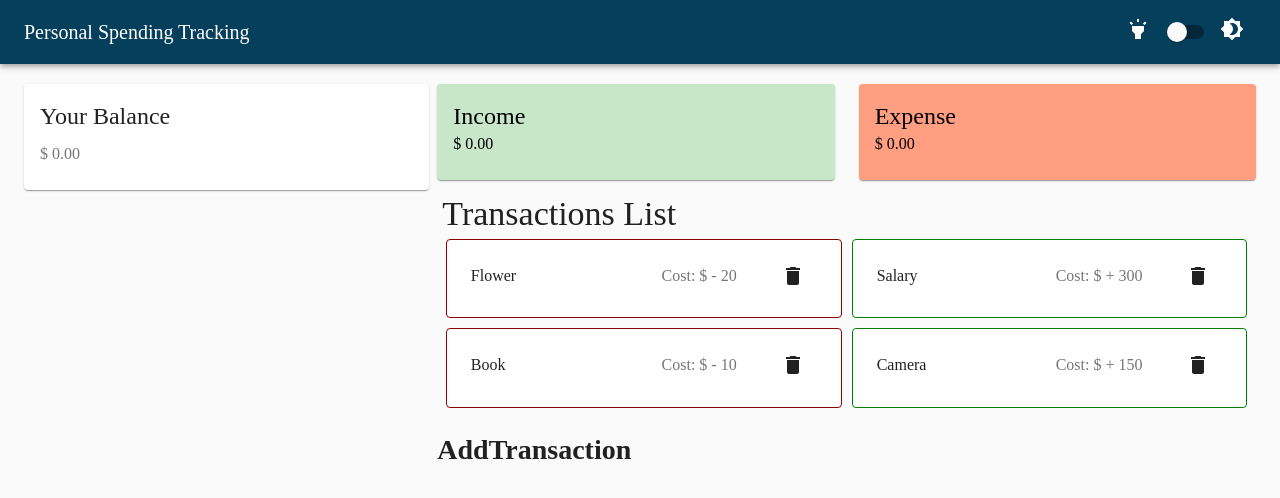
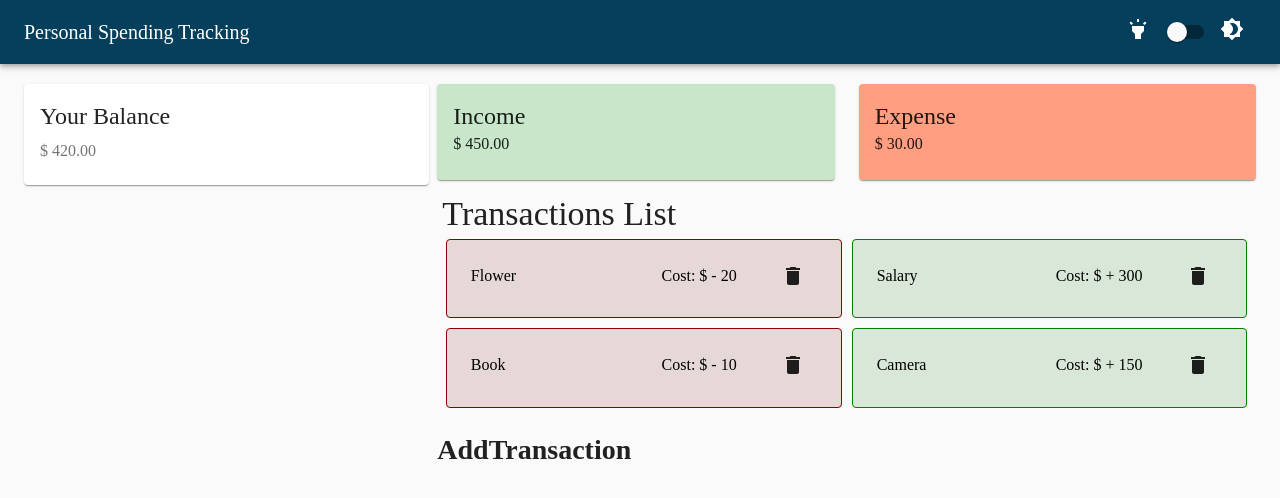
Before and after one commit to moh7afiz90/personal-expense-tracker, a React (Create React App) app: page / in a window 1280 px wide. Shown: the top 498 px of the page. Built offline with nearby package versions, Linux system fonts and the light colour scheme.

Commit message:
delete a transaction

```diff
--- a/src/components/Balance.js
+++ b/src/components/Balance.js
@@ -1,5 +1,8 @@
-import React from 'react'
+import React, { useContext } from 'react'
+
 import { Card, CardContent, Typography, makeStyles } from '@material-ui/core'
+
+import { GlobalContext } from '../context/GlobalState'
 
 const useStyles = makeStyles({
   root: {
@@ -13,6 +16,10 @@ const useStyles = makeStyles({
 
 export const Balance = () => {
   const classes = useStyles()
+  const { transactions } = useContext(GlobalContext)
+  // const amounts = transactions.amount
+  const amounts = transactions.map(transaction => transaction.amount)
+  const total = amounts.reduce((acc, item) => (acc += item), 0).toFixed(2)
 
   return (
     <Card className={classes.root}>
@@ -21,11 +28,12 @@ export const Balance = () => {
           Your Balance
         </Typography>
         <Typography
-          component="h5"
+          // component="h5"
+          variant="h1"
           className={classes.pos}
           color="textSecondary"
         >
-          $ 0.00
+          $ {total}
         </Typography>
       </CardContent>
     </Card>
--- a/src/components/IncomeExpenses.js
+++ b/src/components/IncomeExpenses.js
@@ -1,4 +1,5 @@
-import React from 'react'
+import React, { useContext } from 'react'
+import { GlobalContext } from '../context/GlobalState'
 import {
   Grid,
   Card,
@@ -11,16 +12,33 @@ const useStyles = makeStyles({
   root: {
     minWidth: 275
   },
-  contentColor: {
+  contentColorIncome: {
+    color: '#000'
+  },
+  contentColorExpense: {
     color: '#000'
   }
 })
 
 export const IncomeExpenses = props => {
+  const { transactions } = useContext(GlobalContext)
+
+  const amounts = transactions.map(transaction => transaction.amount)
+
+  // const total = amounts.reduce((acc, item) => (acc += item), 0).toFixed(2)
+
+  const income = amounts
+    .filter(item => item > 0)
+    .reduce((acc, item) => (acc += item), 0)
+    .toFixed(2)
+
+  const expense = (
+    amounts.filter(item => item < 0).reduce((acc, item) => (acc += item), 0) *
+    -1
+  ).toFixed(2)
   const classes = useStyles()
   return (
     <div>
-      {/* <Card> */}
       <Grid container spacing={3}>
         <Grid item xs={6}>
           <Card style={{ backgroundColor: '#c8e6c9' }}>
@@ -33,7 +51,7 @@ export const IncomeExpenses = props => {
                 Income
               </Typography>
               <Typography className={classes.contentColor} component="h5">
-                $ 0.00
+                $ {income}
               </Typography>
             </CardContent>
           </Card>
@@ -49,13 +67,12 @@ export const IncomeExpenses = props => {
                 Expense
               </Typography>
               <Typography component="h5" className={classes.contentColor}>
-                $ 0.00
+                $ {expense}
               </Typography>
             </CardContent>
           </Card>
         </Grid>
       </Grid>
-      {/* </Card> */}
     </div>
   )
 }
--- a/src/components/Transaction.js
+++ b/src/components/Transaction.js
@@ -1,4 +1,4 @@
-import React from 'react'
+import React, { useContext } from 'react'
 
 import {
   Box,
@@ -8,16 +8,20 @@ import {
   Button,
   makeStyles
 } from '@material-ui/core'
-
 import DeleteIcon from '@material-ui/icons/Delete'
+import { GlobalContext } from '../context/GlobalState'
 
 const useStyles = makeStyles(() => ({
   plus: {
     borderColor: '#008000	',
+    backgroundColor: '#d9e7d8',
+    color: '#000',
     margin: '5px'
   },
   minus: {
     borderColor: '#8B0000',
+    backgroundColor: '#e7d8d8',
+    color: '#000',
     margin: '5px'
   }
 }))
@@ -25,6 +29,7 @@ const useStyles = makeStyles(() => ({
 export const Transaction = ({ transaction }) => {
   const classes = useStyles()
   const sign = transaction.amount < 0 ? '-' : '+'
+  const { deleteTransaction } = useContext(GlobalContext)
   return (
     <Grid item xs={6} sm={6} md={6}>
       <Card
@@ -33,21 +38,22 @@ export const Transaction = ({ transaction }) => {
       >
         <Box display="flex" p={1}>
           <Box p={1} flexGrow={1} m={1}>
-            <Typography
-              className={classes.title}
-              color="textPrimary"
-              gutterBottom
-            >
+            {/* Color attribute should be fixed */}
+            <Typography className={classes.title} color="black" gutterBottom>
               {transaction.text}
             </Typography>
           </Box>
           <Box p={1} m={1}>
-            <Typography className={classes.pos} color="textSecondary">
+            {/* Color attribute should be fixed */}
+            <Typography className={classes.pos} color="black">
               Cost: {`$ ${sign} ${Math.abs(transaction.amount)}`}
             </Typography>
           </Box>
           <Box p={1} className={classes.pos}>
-            <Button size="large">
+            <Button
+              size="large"
+              onClick={() => deleteTransaction(transaction.id)}
+            >
               <DeleteIcon />
             </Button>
           </Box>
--- a/src/components/TransactionList.js
+++ b/src/components/TransactionList.js
@@ -18,7 +18,7 @@ const useStyles = makeStyles(theme => ({
 export const TransactionList = () => {
   const classes = useStyles()
   const { transactions } = useContext(GlobalContext)
-  const [dense] = React.useState(false)
+  // const [dense] = React.useState(false)
 
   return (
     <div className={classes.root}>
@@ -26,7 +26,7 @@ export const TransactionList = () => {
         <Grid item xs={12} md={12}>
           <Typography variant="h4">Transactions List</Typography>
           <div className={classes.demo}>
-            <GridList dense={dense} container spacing={3}>
+            <GridList spacing={3}>
               {transactions.map(transaction => {
                 return (
                   <Transaction
--- a/src/context/AppReducer.js
+++ b/src/context/AppReducer.js
@@ -1,5 +1,12 @@
 export default (state, action) => {
   switch (action.type) {
+    case 'DELETE_TRANSACTION':
+      return {
+        ...state,
+        transactions: state.transactions.filter(
+          transaction => transaction.id !== action.payload
+        )
+      }
     default:
       return state
   }
--- a/src/context/GlobalState.js
+++ b/src/context/GlobalState.js
@@ -18,8 +18,18 @@ export const GlobalContext = createContext(initialState)
 export const GlobalProvider = ({ children }) => {
   const [state, dispatch] = useReducer(AppReducer, initialState)
 
+  // Actions
+  function deleteTransaction(id) {
+    dispatch({
+      type: 'DELETE_TRANSACTION',
+      payload: id
+    })
+  }
+
   return (
-    <GlobalContext.Provider value={{ transactions: state.transactions }}>
+    <GlobalContext.Provider
+      value={{ transactions: state.transactions, deleteTransaction }}
+    >
       {children}
     </GlobalContext.Provider>
   )
```
